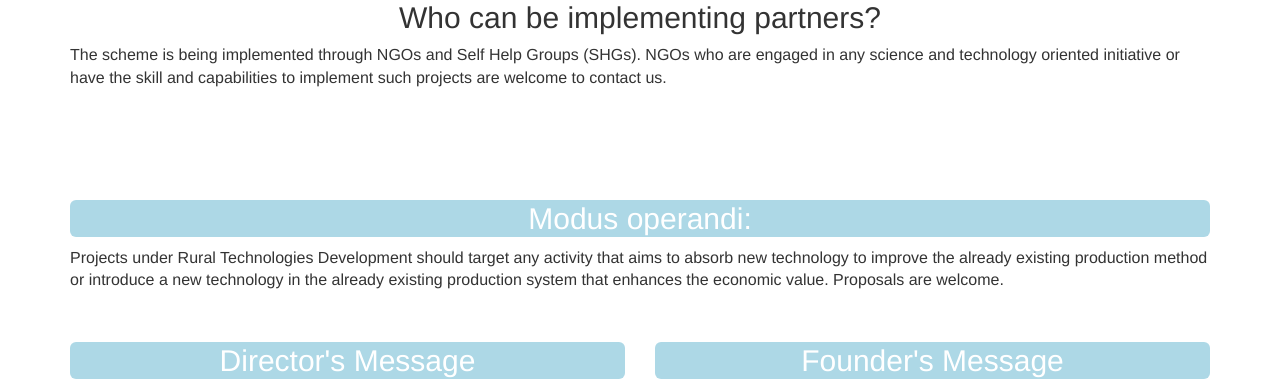
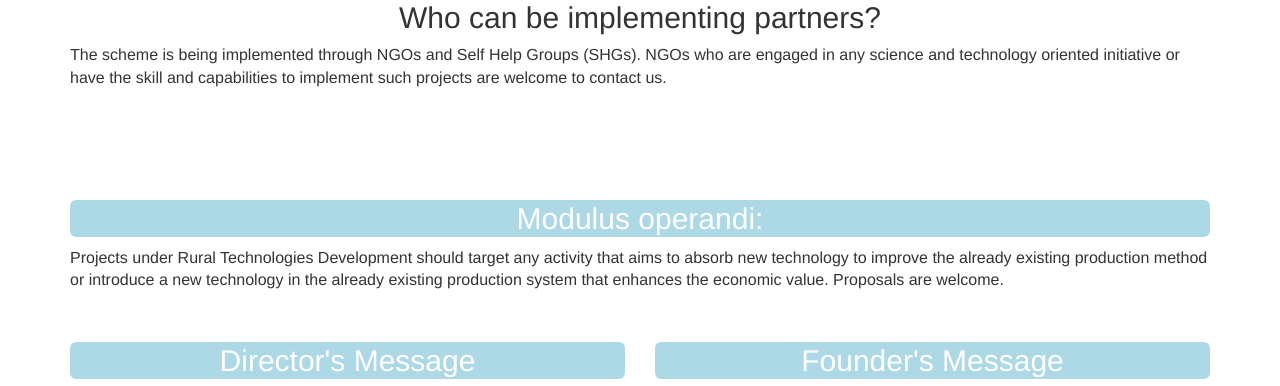
Before and after one commit to rural-technology-cell-iitkgp/rutag, a PHP site: page / in a window 1280 px wide. Shown: the part 1161-1547 px from the top of the page. Run offline with PHP 8.4, Linux system fonts and the light colour scheme; some libraries are stand-ins or nearby versions.

Commit message:
content added

```diff
--- a/index.php
+++ b/index.php
@@ -197,7 +197,7 @@ Helping these industries and artisans through technology needs a different appro
 
 			<p style="font-size:16px;"> The scheme is being implemented through NGOs and Self Help Groups (SHGs). NGOs who are engaged in any science and technology oriented initiative or have the skill and capabilities to implement such projects are welcome to contact us.  </p>
 			<br><br><br><br>
-			<h2 style="text-align:center;background-color:lightblue;color:white;border-radius:6px;padding:2px;"> Modus operandi:</h2>
+			<h2 style="text-align:center;background-color:lightblue;color:white;border-radius:6px;padding:2px;"> Modulus operandi:</h2>
 
 			<p style="font-size:16px;">Projects under Rural Technologies Development should target any activity that aims to absorb new technology to improve the already existing production method or introduce a new technology in the already existing production system that enhances the economic value. Proposals are welcome.  </p><br>
 
@@ -230,7 +230,7 @@ external assistance. </p></div>
 <div class="row">
 			<div class="col-md-5">
 			<img src="images/pbs.png" width="200" height="200"></div>
-			<div class="col-md-7">					<h3>Prof. P B S Bhdoria</h3>
+			<div class="col-md-7">					<h3>Prof. P B S Bhadoria</h3>
 <p style="font-size:16px;text-align:justify;">RuTAG is a revolutionary initiative by the Principal Scientific Advisor to the
 
 Government of India aiming to improve livelihood of rural poor through
```
